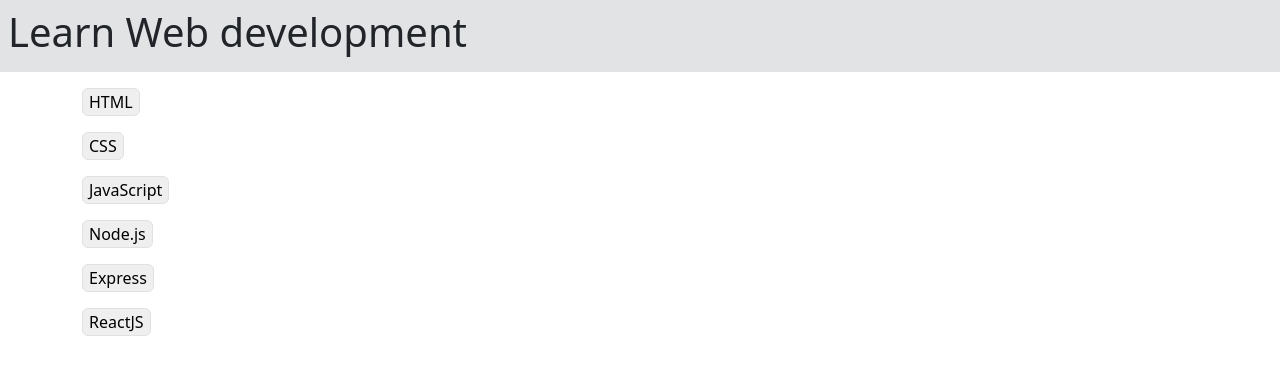
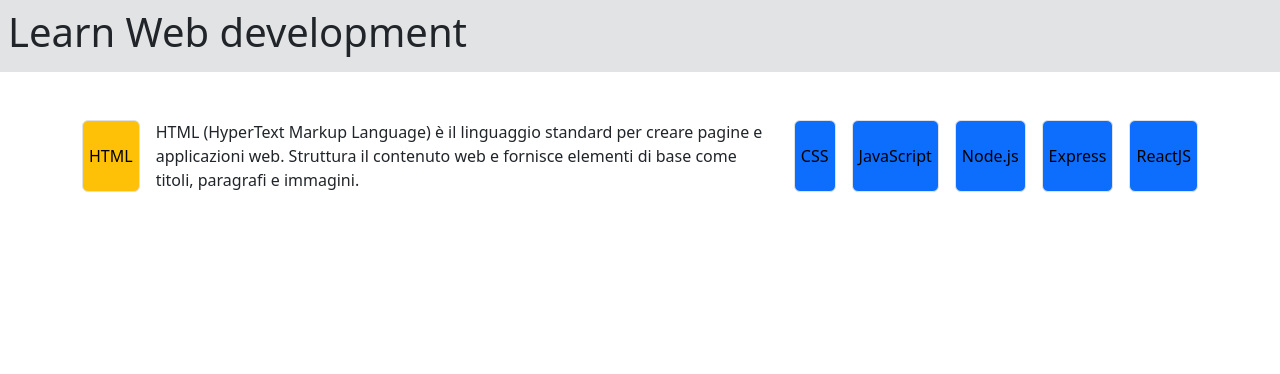
Before and after one commit to antoniofalletta2000/react-use-state, a React (Vite) app: page / in a window 1280 px wide. Both pictures are taken after a click on the button "HTML". Shown: the top 374 px of the page. Built offline with nearby package versions, Linux system fonts and the light colour scheme.

Commit message:
add onclick logic

```diff
--- a/src/components/AppMain.jsx
+++ b/src/components/AppMain.jsx
@@ -1,6 +1,10 @@
+import { useState } from 'react'
+
+export default function AppMain() {
+    const [isActive, setIsActive] = useState(null)
 
 
-export default function AppMain(){
+
     const languages = [
         {
             id: 1,
@@ -33,17 +37,33 @@
             description: "ReactJS è una libreria JavaScript per costruire interfacce utente, in particolare applicazioni a pagina singola. Consente agli sviluppatori di creare componenti UI riutilizzabili e di gestire efficacemente lo stato dell'applicazione."
         }
     ];
-    return(
+
+
+
+    return (
+        <div className="container pt-5">
+            <div className="d-flex  gap-3">
+                {languages.map(item => (
                     <>
-        {languages.map (item=>(
-            <div className="container ">
-                <div className="d-flex pt-3">
-                    <button className="border rounded">{item.title}</button>
+
+                        <button key={item.id} className={` border rounded ${isActive===item.id ? 'bg-warning' : 'bg-primary'}`} onClick={() => setIsActive(isActive===item.id? null:item.id)}>
+                            {item.title}
+                        </button>
+                        {
+                            isActive === item.id &&
+                            <div>
+                                {item.description}
                             </div>
+                        }
+
+
+                    </>
+
+                ))}
+
 
             </div>
-        ))}
-        </>
+        </div>
 
     )
 }
```
Lines whose indentation alone changed are shown as unchanged.
